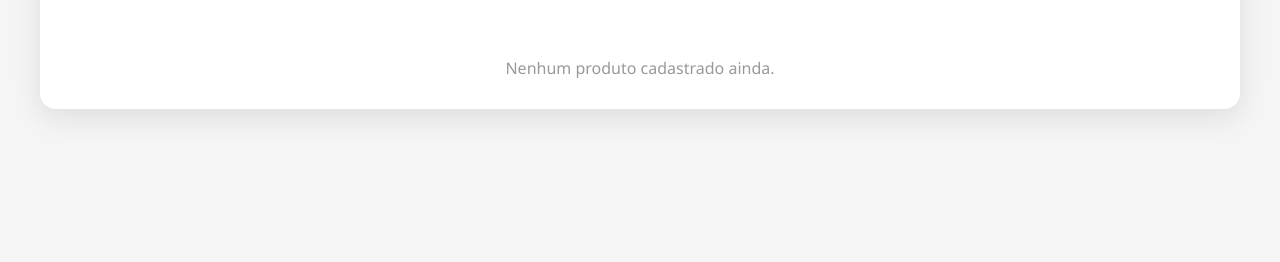
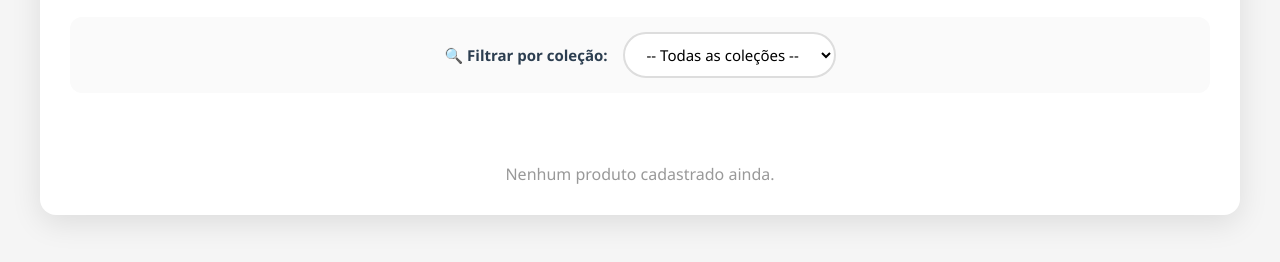
Before and after one commit to Coutin96/BE-FREE, a plain HTML site: page vitrine.html in a window 1280 px wide. Shown: the part 96-358 px from the top of the page. Drawn offline with Linux system fonts and the light colour scheme.

Commit message:
Update vitrine.html

```diff
--- a/vitrine.html
+++ b/vitrine.html
@@ -35,6 +35,43 @@
             letter-spacing: 2px;
         }
 
+        /* Filtro */
+        .filtro-area {
+            display: flex;
+            justify-content: center;
+            align-items: center;
+            gap: 15px;
+            flex-wrap: wrap;
+            margin-bottom: 30px;
+            background: #fafafa;
+            padding: 15px 20px;
+            border-radius: 12px;
+        }
+
+        .filtro-area label {
+            font-weight: 600;
+            color: #2c3e50;
+            font-size: 15px;
+        }
+
+        .filtro-area select {
+            padding: 10px 18px;
+            border: 2px solid #ddd;
+            border-radius: 30px;
+            font-size: 15px;
+            background: #fff;
+            cursor: pointer;
+            outline: none;
+            min-width: 180px;
+            transition: 0.3s;
+        }
+
+        .filtro-area select:hover,
+        .filtro-area select:focus {
+            border-color: #2c3e50;
+        }
+
+        /* Grid de produtos */
         .vitrine-grid {
             display: grid;
             grid-template-columns: repeat(auto-fill, minmax(260px, 1fr));
@@ -106,6 +143,17 @@
             margin: 5px 0;
         }
 
+        .vitrine-card .info .status {
+            font-size: 13px;
+            font-weight: 600;
+            color: #e74c3c;
+            background: #fde8e8;
+            padding: 2px 12px;
+            border-radius: 20px;
+            display: inline-block;
+            align-self: flex-start;
+        }
+
         .vitrine-card .info .fornecedor {
             font-size: 13px;
             color: #555;
@@ -135,6 +183,11 @@
             .container {
                 padding: 15px;
             }
+
+            .filtro-area {
+                flex-direction: column;
+                align-items: stretch;
+            }
         }
     </style>
 </head>
@@ -142,8 +195,17 @@
 <body>
     <div class="container">
         <h1>🛍️ Minha Loja Virtual - Vitrine</h1>
+
+        <!-- Filtro por coleção -->
+        <div class="filtro-area">
+            <label for="filtro-colecao">🔍 Filtrar por coleção:</label>
+            <select id="filtro-colecao">
+                <option value="">-- Todas as coleções --</option>
+            </select>
+        </div>
+
         <div id="vitrine" class="vitrine-grid"></div>
-        <p id="sem-produtos" class="sem-produtos" style="display:none;">Nenhum produto cadastrado ainda.</p>
+        <p id="sem-produtos" class="sem-produtos" style="display:none;">Nenhum produto disponível para esta coleção.</p>
     </div>
 
     <script>
@@ -171,17 +233,54 @@
                 return link;
             }
 
+            // Preenche o dropdown com as coleções únicas dos produtos disponíveis
+            function popularFiltro(produtos) {
+                const select = document.getElementById('filtro-colecao');
+                // Obtém coleções únicas (apenas dos produtos disponíveis)
+                const colecoes = [...new Set(produtos.map(p => p.colecao))].filter(Boolean);
+                const valorAtual = select.value;
+
+                // Mantém a opção "Todas"
+                select.innerHTML = '<option value="">-- Todas as coleções --</option>';
+                colecoes.sort().forEach(c => {
+                    const opt = document.createElement('option');
+                    opt.value = c;
+                    opt.textContent = c;
+                    select.appendChild(opt);
+                });
+
+                // Restaura o valor selecionado se ainda existir
+                if (valorAtual && colecoes.includes(valorAtual)) {
+                    select.value = valorAtual;
+                }
+            }
+
             function renderVitrine() {
                 const produtos = getProdutos();
+                // Filtra apenas produtos disponíveis (disponivel !== false)
+                const disponiveis = produtos.filter(p => p.disponivel !== false);
+                const filtro = document.getElementById('filtro-colecao').value;
+                let filtrados = disponiveis;
+
+                if (filtro) {
+                    filtrados = disponiveis.filter(p => p.colecao === filtro);
+                }
+
                 const container = document.getElementById('vitrine');
                 const semMsg = document.getElementById('sem-produtos');
-                if (produtos.length === 0) {
+
+                // Atualiza as opções do filtro com base nos produtos disponíveis
+                popularFiltro(disponiveis);
+
+                if (filtrados.length === 0) {
                     container.innerHTML = '';
                     semMsg.style.display = 'block';
+                    semMsg.textContent = filtro ? 'Nenhum produto disponível para esta coleção.' : 'Nenhum produto cadastrado ainda.';
                     return;
                 }
                 semMsg.style.display = 'none';
-                container.innerHTML = produtos.map(p => {
+
+                container.innerHTML = filtrados.map(p => {
                     const imgUrl = getDriveImageUrl(p.linkFoto);
                     return `
                         <div class="vitrine-card">
@@ -209,13 +308,17 @@
                 }).join('');
             }
 
-            // Atualiza a vitrine sempre que houver mudança no localStorage (de outra aba)
+            // Evento de mudança no filtro
+            document.getElementById('filtro-colecao').addEventListener('change', renderVitrine);
+
+            // Atualiza a vitrine quando houver mudança no localStorage (outra aba)
             window.addEventListener('storage', function (e) {
                 if (e.key === STORAGE_KEY_PRODUTOS) {
                     renderVitrine();
                 }
             });
 
+            // Renderização inicial
             renderVitrine();
         })();
     </script>
```
